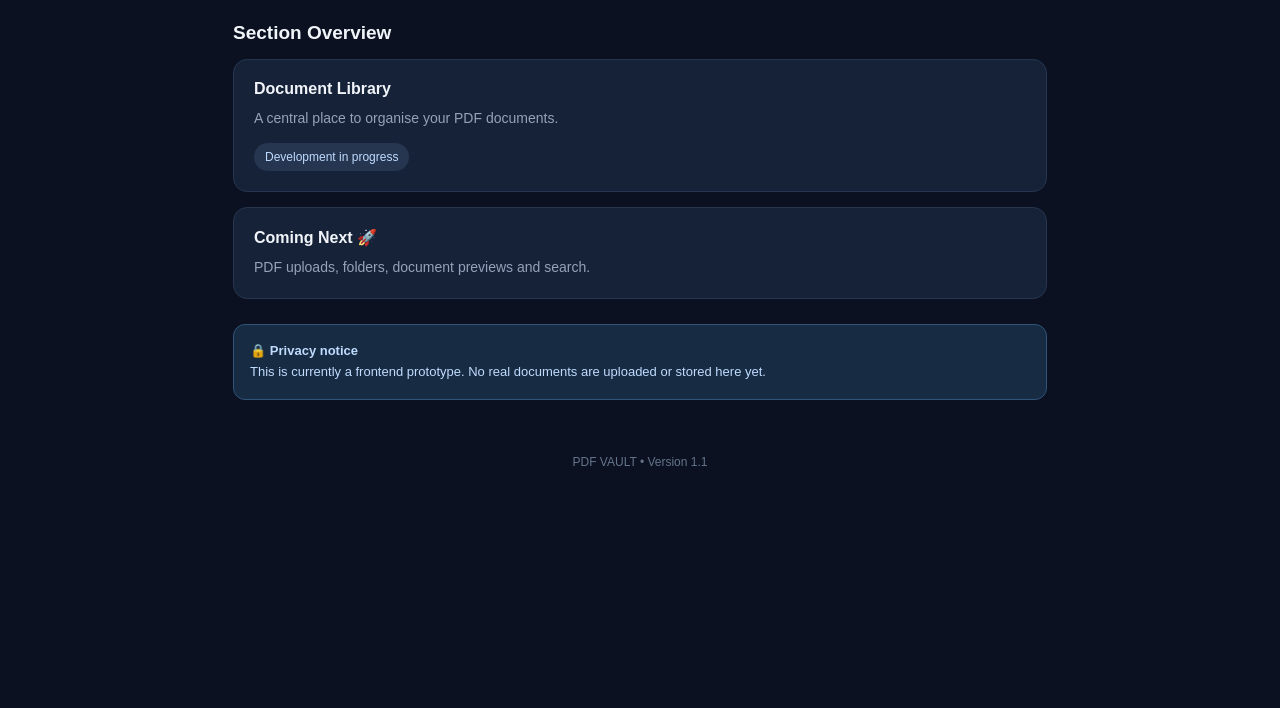
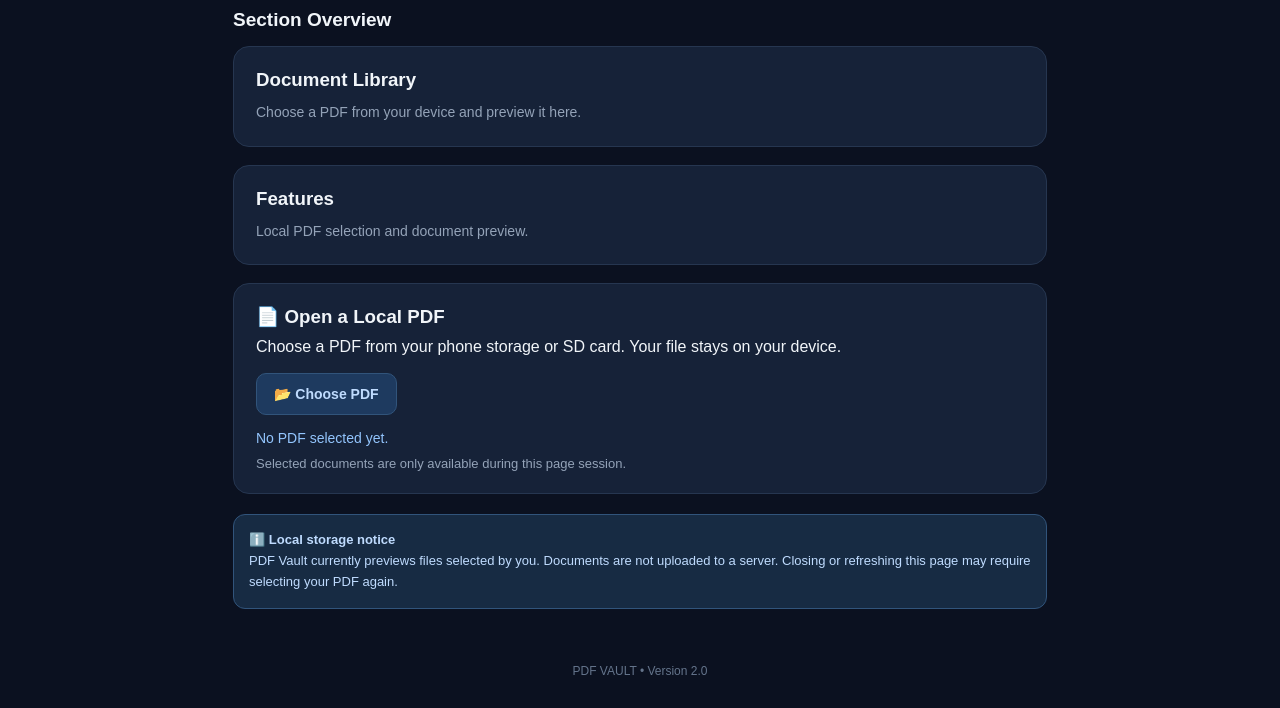
Before and after one commit to srutipanigrahi6-oss/pdf-vault, a plain HTML site: page section.html in a window 1280 px wide. Shown: the part 376-1084 px from the top of the page. Before the commit the page ends 875 px from the top, so only its background shows below. Drawn offline with Linux system fonts and the light colour scheme.

Commit message:
Update section.html

```diff
--- a/section.html
+++ b/section.html
@@ -44,42 +44,44 @@
       padding: 25px 18px;
     }
 
-    .home {
+    .home, .pick-button {
       display: inline-block;
-      padding: 11px 16px;
+      padding: 12px 17px;
       border-radius: 10px;
       background: #1e3a5f;
       color: #bfdbfe;
       text-decoration: none;
-      margin-bottom: 28px;
+      border: 1px solid #31547b;
       font-size: 14px;
+      cursor: pointer;
     }
 
-    .home:hover {
-      background: #285080;
+    .home {
+      margin-bottom: 28px;
     }
 
-    .hero {
+    .hero, .info, .pdf-box {
       background: #162238;
       border: 1px solid #263650;
-      border-radius: 18px;
-      padding: 25px;
-      margin-bottom: 25px;
+      border-radius: 16px;
+      padding: 22px;
+      margin-bottom: 18px;
     }
 
     .hero .emoji {
-      font-size: 45px;
-      margin-bottom: 15px;
+      font-size: 42px;
+      margin-bottom: 12px;
     }
 
     .hero h2 {
-      font-size: 27px;
+      font-size: 26px;
       margin-bottom: 10px;
     }
 
-    .hero p {
+    .hero p, .info p {
       color: #94a3b8;
       line-height: 1.6;
+      font-size: 14px;
     }
 
     .section-title {
@@ -87,44 +89,55 @@
       margin: 25px 0 15px;
     }
 
-    .info {
-      background: #162238;
-      border: 1px solid #263650;
-      padding: 20px;
-      border-radius: 14px;
-      margin-bottom: 15px;
+    .info h3, .pdf-box h3 {
+      margin-bottom: 10px;
     }
 
-    .info h3 {
-      margin-bottom: 9px;
-      font-size: 16px;
+    .pdf-box {
+      display: none;
     }
 
-    .info p {
-      color: #94a3b8;
-      font-size: 14px;
-      line-height: 1.6;
+    .pick-button {
+      margin-top: 17px;
+      font-weight: bold;
     }
 
-    .status {
-      display: inline-block;
-      margin-top: 14px;
-      background: #263650;
-      color: #bfdbfe;
-      padding: 7px 11px;
-      border-radius: 20px;
-      font-size: 12px;
+    #pdfInput {
+      display: none;
+    }
+
+    #fileName {
+      color: #93c5fd;
+      font-size: 14px;
+      margin-top: 15px;
+      overflow-wrap: anywhere;
+    }
+
+    #message {
+      color: #94a3b8;
+      font-size: 13px;
+      margin-top: 10px;
+    }
+
+    #pdfPreview {
+      display: none;
+      width: 100%;
+      height: 65vh;
+      margin-top: 18px;
+      border: 1px solid #334155;
+      border-radius: 10px;
+      background: white;
     }
 
     .notice {
-      margin-top: 25px;
-      padding: 16px;
       background: #172b43;
       border: 1px solid #31547b;
+      padding: 15px;
       border-radius: 12px;
       color: #bfdbfe;
       font-size: 13px;
       line-height: 1.6;
+      margin-top: 20px;
     }
 
     footer {
@@ -161,29 +174,54 @@
 
   <section class="info">
     <h3 id="overviewTitle">Your Collection</h3>
-    <p id="overview">
-      Your files will be organised here.
-    </p>
-    <span class="status">Development in progress</span>
+    <p id="overview"></p>
   </section>
 
   <section class="info">
-    <h3>Coming Next 🚀</h3>
-    <p id="features">
-      More features will be added in future versions.
+    <h3>Features</h3>
+    <p id="features"></p>
+  </section>
+
+  <section class="pdf-box" id="pdfBox">
+    <h3>📄 Open a Local PDF</h3>
+    <p>
+      Choose a PDF from your phone storage or SD card.
+      Your file stays on your device.
     </p>
+
+    <label class="pick-button" for="pdfInput">
+      📂 Choose PDF
+    </label>
+
+    <input
+      type="file"
+      id="pdfInput"
+      accept="application/pdf,.pdf"
+    >
+
+    <p id="fileName">No PDF selected yet.</p>
+    <p id="message">
+      Selected documents are only available during this page session.
+    </p>
+
+    <iframe
+      id="pdfPreview"
+      title="PDF Preview"
+    ></iframe>
   </section>
 
   <div class="notice">
-    🔒 <strong>Privacy notice</strong><br>
-    This is currently a frontend prototype.
-    No real documents are uploaded or stored here yet.
+    ℹ️ <strong>Local storage notice</strong><br>
+    PDF Vault currently previews files selected by you.
+    Documents are not uploaded to a server.
+    Closing or refreshing this page may require selecting
+    your PDF again.
   </div>
 
 </main>
 
 <footer>
-  PDF VAULT • Version 1.1
+  PDF VAULT • Version 2.0
 </footer>
 
 <script>
@@ -193,8 +231,8 @@
       title: "My PDFs",
       description: "Your personal document collection.",
       overviewTitle: "Document Library",
-      overview: "A central place to organise your PDF documents.",
-      features: "PDF uploads, folders, document previews and search."
+      overview: "Choose a PDF from your device and preview it here.",
+      features: "Local PDF selection and document preview."
     },
 
     "map library": {
@@ -203,7 +241,7 @@
       description: "Your chapter-wise map collection.",
       overviewTitle: "Geography and Map Work",
       overview: "Organise maps according to subjects and chapters.",
-      features: "Subject folders, chapter collections and map previews."
+      features: "Map PDF organisation will be added in a future update."
     },
 
     "enhanced files": {
@@ -212,7 +250,7 @@
       description: "Your improved study materials.",
       overviewTitle: "Improved Documents",
       overview: "Keep enhanced and edited versions of your study materials.",
-      features: "Version organisation, document comparison and previews."
+      features: "Enhanced document management will be added later."
     },
 
     "share centre": {
@@ -220,18 +258,18 @@
       title: "Share Centre",
       description: "Your document sharing workspace.",
       overviewTitle: "Sharing Management",
-      overview: "A place to manage document-sharing options.",
-      features: "Private links, access permissions and link management."
+      overview: "Sharing features are not active yet.",
+      features: "Sharing options will be added in a future update."
     },
 
     "publishing centre": {
-  emoji: "🚀",
-  title: "Publishing Centre",
-  description: "Manage your published documents.",
-  overviewTitle: "Document Publishing",
-  overview: "Prepare and manage PDFs you choose to make publicly accessible.",
-  features: "PDF publishing, public links and publication management."
-      }
+      emoji: "🚀",
+      title: "Publishing Centre",
+      description: "Manage your published documents.",
+      overviewTitle: "Document Publishing",
+      overview: "Prepare PDFs for future public publishing.",
+      features: "Online publishing is not active yet."
+    }
   };
 
   const params = new URLSearchParams(
@@ -264,6 +302,12 @@
 
     document.getElementById("features").textContent =
       section.features;
+
+    if (sectionName === "my pdfs") {
+      document.getElementById("pdfBox").style.display =
+        "block";
+    }
+
   } else {
     document.getElementById("title").textContent =
       "Section not found";
@@ -271,6 +315,51 @@
     document.getElementById("description").textContent =
       "Please return to the home page and select a valid section.";
   }
+
+  const pdfInput = document.getElementById("pdfInput");
+  const pdfPreview = document.getElementById("pdfPreview");
+  const fileName = document.getElementById("fileName");
+  const message = document.getElementById("message");
+
+  let currentPDFUrl = null;
+
+  pdfInput.addEventListener("change", () => {
+    const file = pdfInput.files[0];
+
+    if (!file) return;
+
+    if (
+      file.type !== "application/pdf" &&
+      !file.name.toLowerCase().endsWith(".pdf")
+    ) {
+      message.textContent =
+        "Please select a valid PDF file.";
+
+      pdfInput.value = "";
+      return;
+    }
+
+    if (currentPDFUrl) {
+      URL.revokeObjectURL(currentPDFUrl);
+    }
+
+    currentPDFUrl = URL.createObjectURL(file);
+
+    fileName.textContent =
+      "Selected: " + file.name;
+
+    message.textContent =
+      "PDF ready for local preview.";
+
+    pdfPreview.src = currentPDFUrl;
+    pdfPreview.style.display = "block";
+  });
+
+  window.addEventListener("beforeunload", () => {
+    if (currentPDFUrl) {
+      URL.revokeObjectURL(currentPDFUrl);
+    }
+  });
 </script>
 
 </body>
```
